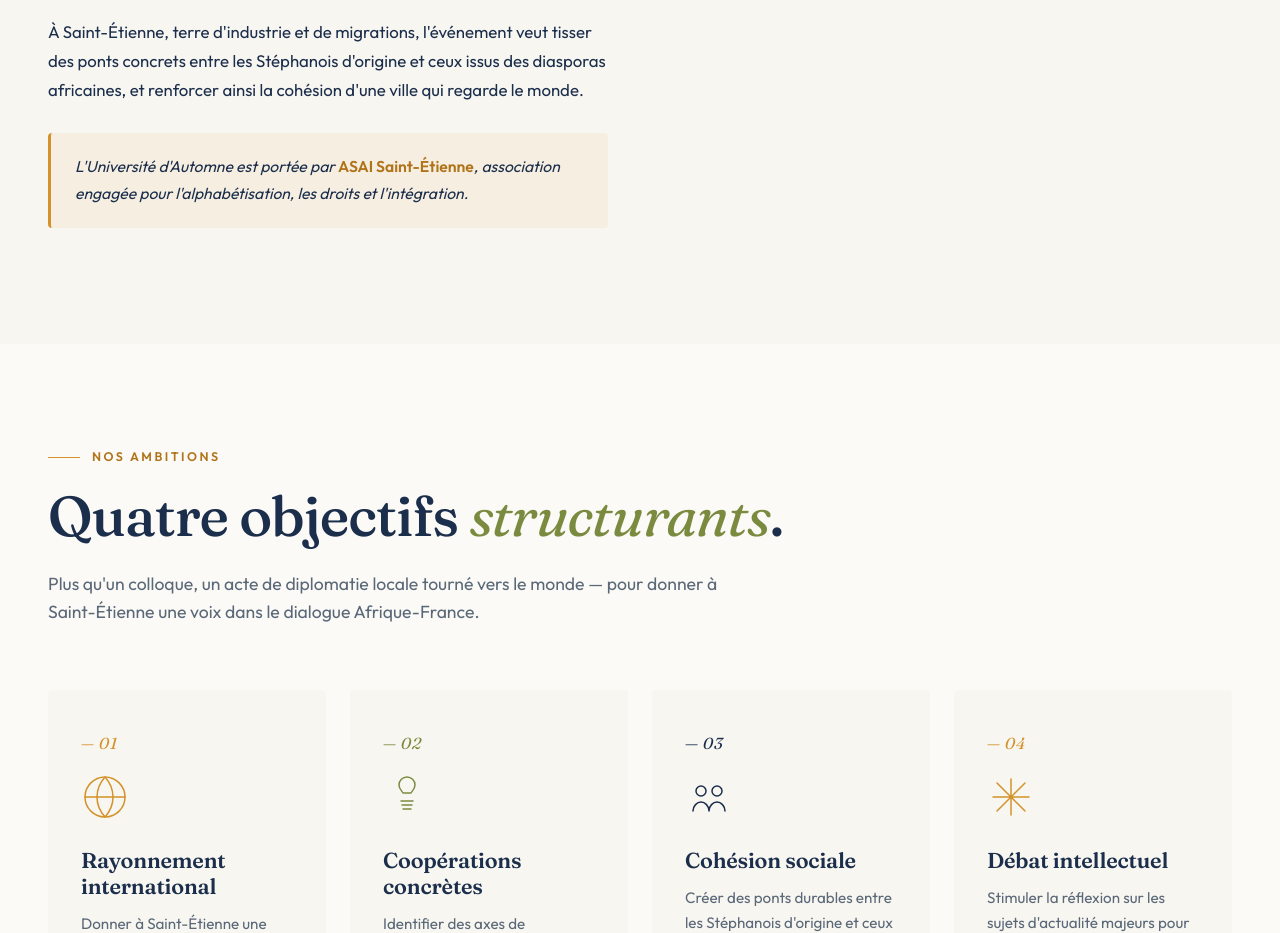
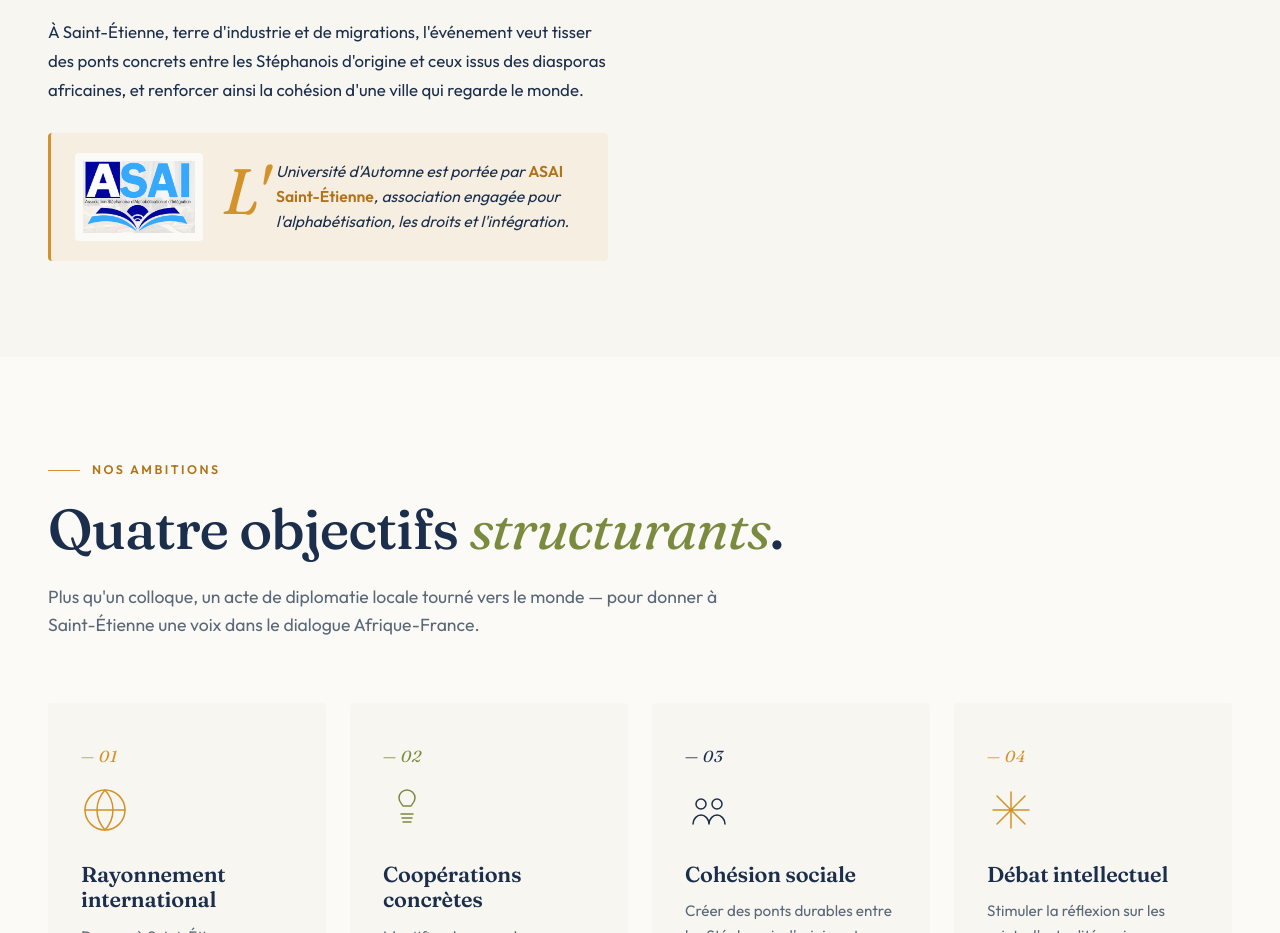
Before and after one commit to soumah-bi/universite-automne, a plain HTML site: page index.html in a window 1280 px wide. Shown: the part 1520-2453 px from the top of the page. Drawn offline with Linux system fonts and the light colour scheme.

Commit message:
Update index.html
Intégration logo ASAI dans section Le projet

```diff
--- a/index.html
+++ b/index.html
@@ -608,28 +608,42 @@ section { padding: 6rem var(--pad); position: relative; }
   margin-bottom: 1.25rem;
   line-height: 1.75;
 }
-.context-text p.context-org {
+.context-text .context-org {
   margin-top: 1.75rem;
   padding: 1.25rem 1.5rem;
   background: rgba(212, 146, 42, 0.08);
   border-left: 3px solid var(--ocre);
   border-radius: 4px;
+  display: flex;
+  align-items: center;
+  gap: 1.25rem;
+}
+.context-text .context-org-logo {
+  flex-shrink: 0;
+  display: block;
+  line-height: 0;
+  padding: 0.5rem;
+  background: var(--paper);
+  border-radius: 4px;
+  transition: transform 0.3s ease, box-shadow 0.3s ease;
+}
+.context-text .context-org-logo:hover {
+  transform: translateY(-2px);
+  box-shadow: 0 6px 18px rgba(27, 46, 75, 0.1);
+}
+.context-text .context-org-logo img {
+  display: block;
+  height: 72px;
+  width: auto;
+}
+.context-text .context-org p {
+  margin: 0;
   font-size: 0.98rem;
   font-style: italic;
   color: var(--navy);
-}
-.context-text p.context-org a {
-  color: var(--ocre-deep);
-  font-weight: 600;
-  font-style: normal;
-  text-decoration: none;
-  transition: color 0.2s;
-}
-.context-text p.context-org a:hover {
-  color: var(--navy);
-  text-decoration: underline;
-}
-.context-text p.context-org::first-letter {
+  line-height: 1.6;
+}
+.context-text .context-org p::first-letter {
   font-family: inherit;
   font-size: inherit;
   float: none;
@@ -637,6 +651,27 @@ section { padding: 6rem var(--pad); position: relative; }
   margin: 0;
   line-height: inherit;
   font-weight: inherit;
+}
+.context-text .context-org a {
+  color: var(--ocre-deep);
+  font-weight: 600;
+  font-style: normal;
+  text-decoration: none;
+  transition: color 0.2s;
+}
+.context-text .context-org a:hover {
+  color: var(--navy);
+  text-decoration: underline;
+}
+@media (max-width: 600px) {
+  .context-text .context-org {
+    flex-direction: column;
+    align-items: flex-start;
+    gap: 1rem;
+  }
+  .context-text .context-org-logo img {
+    height: 60px;
+  }
 }
 .context-text p:first-of-type::first-letter {
   font-family: var(--font-display);
@@ -1731,12 +1766,17 @@ footer { background: var(--navy-deep); color: rgba(248, 246, 241, 0.7); padding:
             des ponts concrets entre les Stéphanois d'origine et ceux issus des diasporas
             africaines, et renforcer ainsi la cohésion d'une ville qui regarde le monde.
           </p>
-          <p class="context-org">
-            L'Université d'Automne est portée par
-            <a href="https://as-ai.fr/" target="_blank" rel="noopener noreferrer">ASAI
-            Saint-Étienne</a>, association engagée pour l'alphabétisation, les droits
-            et l'intégration.
-          </p>
+          <div class="context-org">
+            <a href="https://as-ai.fr/" target="_blank" rel="noopener noreferrer" class="context-org-logo">
+              <img src="logo-asai.png" alt="Logo ASAI Saint-Étienne">
+            </a>
+            <p>
+              L'Université d'Automne est portée par
+              <a href="https://as-ai.fr/" target="_blank" rel="noopener noreferrer">ASAI
+              Saint-Étienne</a>, association engagée pour l'alphabétisation, les droits
+              et l'intégration.
+            </p>
+          </div>
         </div>
       </div>
 
```
